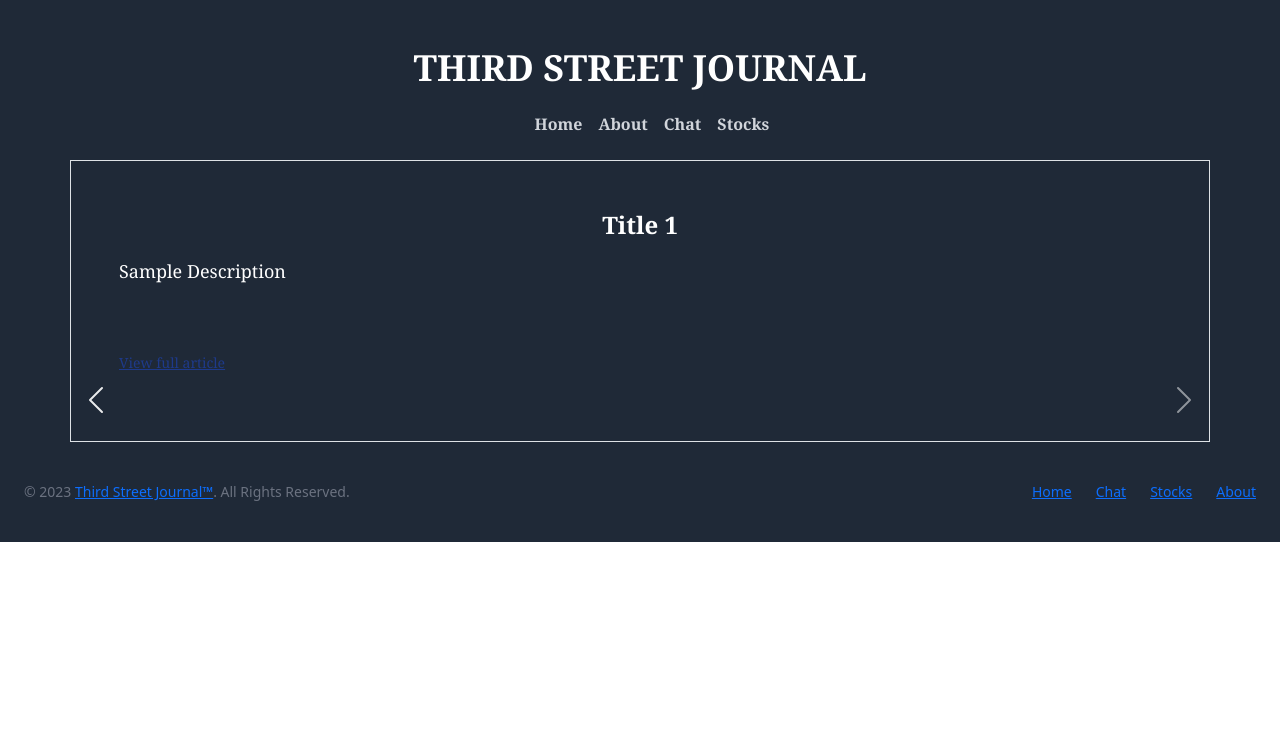
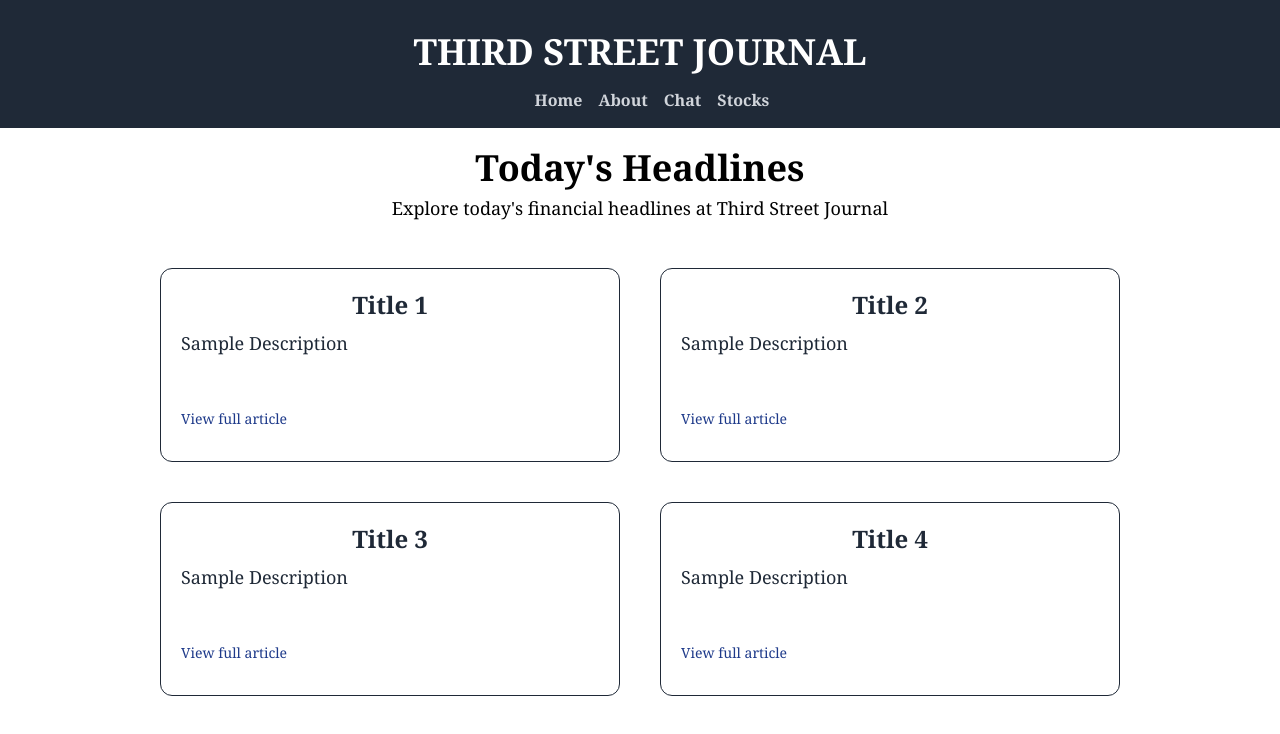
Before and after one commit to mmutyampeta/thirdstreetjournal, a Next.js app in the folder website/: page / in a window 1280 px wide. Shown: the top 734 px of the page. Built offline with nearby package versions, Linux system fonts and the light colour scheme.

Commit message:
Home Page

```diff
--- a/website/components/newspage.jsx
+++ b/website/components/newspage.jsx
@@ -1,38 +1,23 @@
-"use client";
-
-import React, { useState } from "react";
-import { Carousel } from "flowbite-react";
+import React from "react";
 import NewsTile from "./newstile";
 
 export default function NewsPage({ input }) {
   return (
     <>
-      <div id="carouselExample" class="carousel slide" className="bg-gray-800">
-        <div class="carousel-inner">
-          {input.map((item, i) => (
-            <div class={i === 0 ? "carousel-item active" : "carousel-item"}>
-              <NewsTile input={item} />
-            </div>
-          ))}
-        </div>
-        <button
-          class="carousel-control-prev"
-          type="button"
-          data-bs-target="#carouselExample"
-          data-bs-slide="prev"
-        >
-          <span class="carousel-control-prev-icon" aria-hidden="true"></span>
-          <span class="visually-hidden">Previous</span>
-        </button>
-        <button
-          class="carousel-control-next"
-          type="button"
-          data-bs-target="#carouselExample"
-          data-bs-slide="next"
-        >
-          <span class="carousel-control-next-icon" aria-hidden="true"></span>
-          <span class="visually-hidden">Next</span>
-        </button>
+      <div className="container mx-auto flex items-center justify-center pt-5 grid grid-rows-2 grid-flow-rows">
+        <h1 className="text-4xl font-bold font-serif text-center">
+          Today's Headlines
+        </h1>
+        <p className="text-lg font-serif text-center">
+          Explore today's financial headlines at Third Street Journal
+        </p>
+      </div>
+      <div className="grid grid-cols-2 grid-flow-row gap-10 p-10 px-40">
+        {input.map((item) => (
+          <div>
+            <NewsTile input={item} />
+          </div>
+        ))}
       </div>
     </>
   );
--- a/website/components/newstile.jsx
+++ b/website/components/newstile.jsx
@@ -3,7 +3,7 @@ import React from "react";
 export default function NewsTile({ input }) {
   return (
     <>
-      <div className="container p-3 mx-auto bg-gray-800 text-white flex text-gray-800 p-5 border border-gray-800 grid grid-rows-4 gap-2 grid-flow-col">
+      <div className="container p-3 mx-auto flex text-gray-800 p-5 rounded-xl border border-gray-800 grid grid-rows-4 gap-2 grid-flow-col">
         <h1 className="text-2xl text-center font-bold font-serif row-span-1">
           {input.title}
         </h1>
--- a/website/pages/_app.js
+++ b/website/pages/_app.js
@@ -6,11 +6,6 @@ import Intro from "../components/intro";
 import Chatbot from "../components/chatbot";
 import TradingViewWidget from "../components/chart";
 import Footer from "../components/footer";
-import Trial from "../components/trial";
-import "bootstrap/dist/css/bootstrap.min.css";
-import $ from "jquery";
-import Popper from "popper.js";
-import "bootstrap/dist/js/bootstrap.bundle.min";
 
 const newsTiles = [
   {
```
